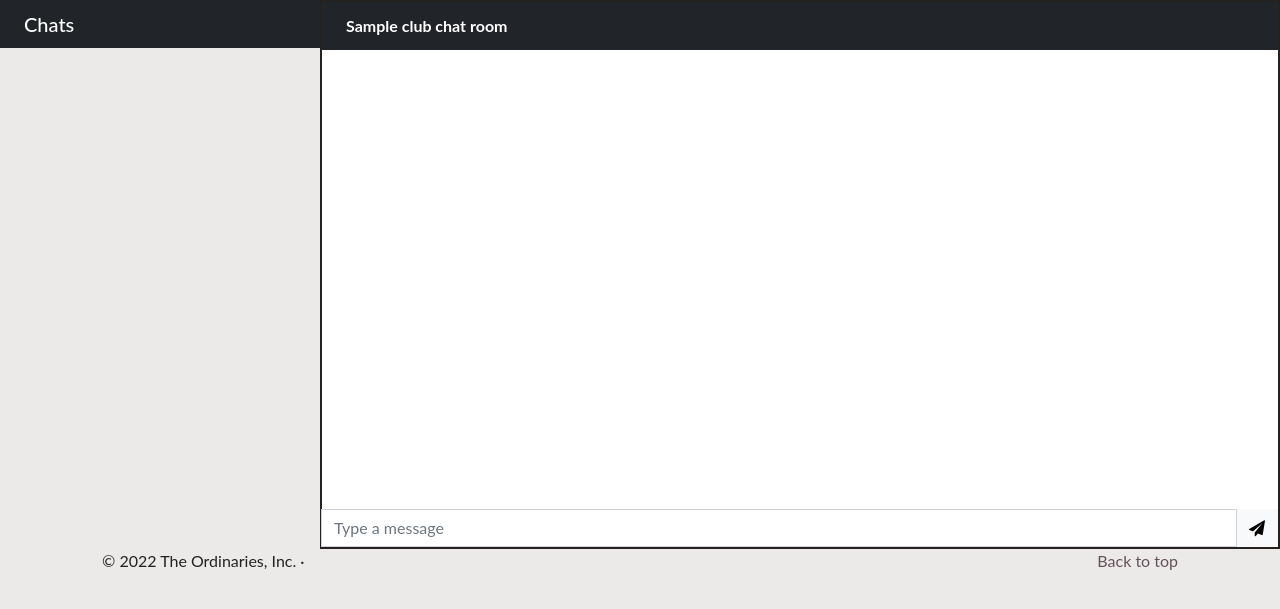
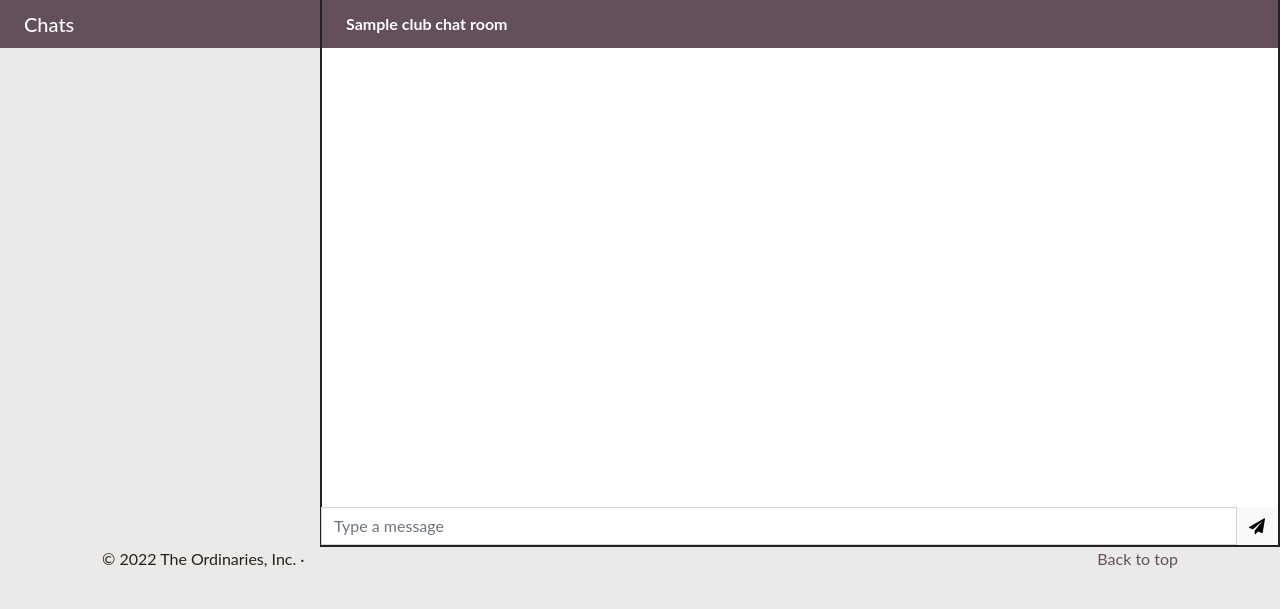
Before and after one commit to rahafv/The-Ordinaries, a Django app: template bookclub/templates/chat_room.html in a window 1280 px wide. Shown: the part 56-665 px from the top of the page. Run offline with Django 3.2, Linux system fonts and the light colour scheme; the template is opened without the code that fills it: most values are stand-ins (such as "Sample title", 1, 10 or a date in 2020); some libraries are stand-ins or nearby versions.

Commit message:
Change chat room colors

```diff
--- a/bookclub/templates/chat_room.html
+++ b/bookclub/templates/chat_room.html
@@ -9,7 +9,7 @@
     setInterval(function(){
         $.ajax({
             type: 'GET',
-            url : "club/{{club.id}}/getMessages",
+            url : "/getMessages/{{club.id}}/",
             success: function(response){
                 console.log(response);
                 $("#display").empty();
@@ -20,7 +20,7 @@
                             "<span class='time-left'> &nbsp;&middot;&nbsp;"+response.modifiedItems[key].time+"</span><p>"+
                             response.chats[key].message+"</p></div>";                    }
                     else {
-                        var temp="<div id=rcorners2 class='container darker text-white mb-2'><b>"+response.modifiedItems[key].name+"</b>"+
+                        var temp="<div id=rcorners2 class='container darker bg-dark-blue text-white mb-2'><b>"+response.modifiedItems[key].name+"</b>"+
                             "<span class='time-left'> &nbsp;&middot;&nbsp;"+response.modifiedItems[key].time+"</span><p>"+
                             response.chats[key].message+"</p></div>";
                     }
@@ -37,7 +37,7 @@
     <div class="col-3 px-0">
         <div class="bg-white">
 
-            <div class="bg-gray px-4 py-2 bg-dark text-white">
+            <div class="bg-gray px-4 py-2 bg-purple text-white">
                 <p class="h5 mb-0 py-1">Chats</p>
             </div>
 
@@ -65,7 +65,7 @@
     <div class="col-9 px-0" >
         <div class="chat-box bg-white borders">
 
-            <div class="bg-gray px-4 py-2 bg-dark text-white">
+            <div class="bg-gray px-4 py-2 bg-purple text-white">
                 <p class="mb-0 py-1"><b>{{club.name}} chat room</b></p>
             </div>
 
--- a/static/custom.css
+++ b/static/custom.css
@@ -815,7 +815,6 @@ textarea:hover {
   height: relative;
   text-align: right;
   margin-left: 31em;
-  background-color: DarkSlateGray;
   word-wrap:break-word;
 }
 
@@ -825,6 +824,7 @@ textarea:hover {
 }
 
 .borders {
+  border-top: 0px !important;
   border: 2px solid;
 }
 
--- a/system/urls.py
+++ b/system/urls.py
@@ -83,7 +83,7 @@ urlpatterns = [
 
     path('chat_room/', views.chat_room, name='chat_room'),
     path('club/<int:club_id>/chat_room/', views.chat_room, name='chat_room'),
-    path('club/<int:club_id>/getMessages/', views.getMessages, name='getMessages'),
+    path('getMessages/<int:club_id>/', views.getMessages, name='getMessages'),
     path('send', views.send, name='send'),
 
     path("club/<int:club_id>/meetings/", views.meetings_list, name='meetings_list'),
```
Also changed, not shown: bookclub/tests/views/test_get_messages_view.py (+1 -1 lines), bookclub/views.py (+12 -10 lines).
